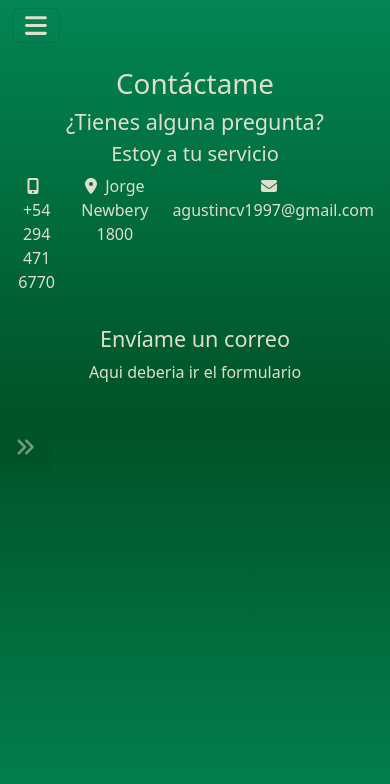
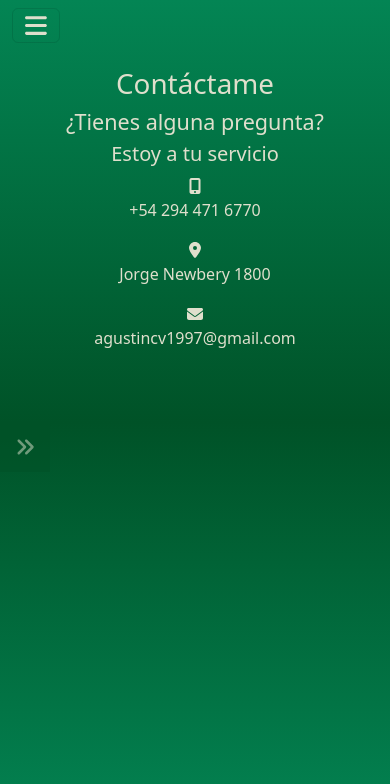
Before and after one commit to LicDeveloperJunior/Proyecto-ARGPROG, an Angular app in the folder Front End/Mi-Portfolio/: page /contacto in a window 390 px wide. Shown: the top 784 px of the page. Built offline with nearby package versions, Linux system fonts and the light colour scheme; a web font is replaced by a local one.

Commit message:
Finalizado responsive y estilos de contacto.component

```diff
--- a/Front End/Mi-Portfolio/src/app/componentes/contacto/contacto.component.html
+++ b/Front End/Mi-Portfolio/src/app/componentes/contacto/contacto.component.html
@@ -8,23 +8,19 @@
     <div class="row">
       <div class="col">
         <p>
-          <fa-icon [icon]="telef" class="pe-2"></fa-icon>+54 294 471 6770
+          <fa-icon [icon]="telef"></fa-icon><br>+54 294 471 6770
         </p>
       </div>
       <div class="col">
         <p>
-          <fa-icon [icon]="lugar" class="pe-2"></fa-icon>Jorge Newbery 1800
+          <fa-icon [icon]="lugar"></fa-icon><br>Jorge Newbery 1800
         </p>
       </div>
       <div class="col">
         <p>
-          <fa-icon [icon]="email" class="pe-2"></fa-icon>agustincv1997@gmail.com
+          <fa-icon [icon]="email"></fa-icon><br>agustincv1997@gmail.com
         </p>
       </div>
     </div>
   </div>
-  <div class="container">
-    <h4>Envíame un correo</h4>
-    <p>Aqui deberia ir el formulario</p>
-  </div>
 </section>
--- a/Front End/Mi-Portfolio/src/app/componentes/contacto/contacto.component.less
+++ b/Front End/Mi-Portfolio/src/app/componentes/contacto/contacto.component.less
@@ -0,0 +1,6 @@
+
+@media (max-width: 599px) {
+  .row {
+    flex-direction: column;
+  }
+}
```
